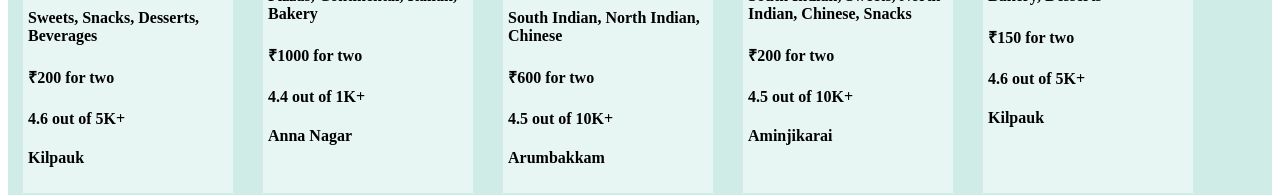
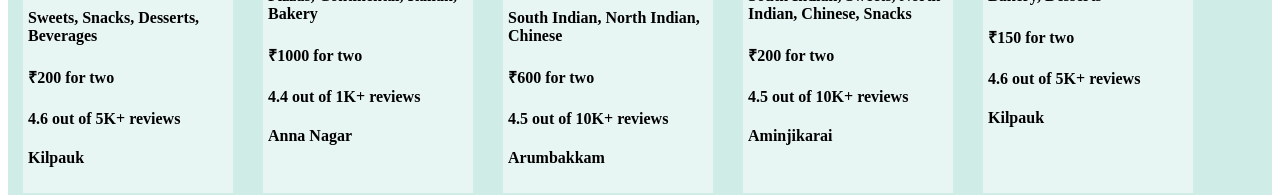
Before and after one commit to vigneishwar/namasteJS, a React (Vite) app: page / in a window 1280 px wide. Shown: the part 401-596 px from the top of the page. Built offline with nearby package versions, Linux system fonts and the light colour scheme.

Commit message:
moved app.js to src folder

```diff
--- a/index.html
+++ b/index.html
@@ -17,7 +17,7 @@
 
   <body>
     <div id="root" class="root"></div>
-    <script type="module" src="./App.js"></script>
+    <script type="module" src="./src/App.js"></script>
     <!-- <script>
         const heading = document.createElement("h1");
         heading.innerHTML = "Hello from JS";
--- a/App.js
+++ b/src/App.js
@@ -1,6 +1,6 @@
 import React from 'react';
 import ReactDOM from 'react-dom/client';
-import logo from './images/logo.png';
+import logo from '../images/logo.png';
 import { FontAwesomeIcon } from '@fortawesome/react-fontawesome';
 import {
   faHouse,
@@ -50,7 +50,7 @@ const RestaurantCard = (props) => {
     avgRating,
     totalRatingsString,
     areaName,
-    cloudinaryImageId
+    cloudinaryImageId,
   } = info;
   return (
     <div className="res-card">
@@ -62,7 +62,7 @@ const RestaurantCard = (props) => {
       <h3>{name}</h3>
       <h4>{cuisines.join(", ")}</h4>
       <h4>{costForTwo}</h4>
-      <h4>{avgRating} out of {totalRatingsString}</h4>
+      <h4>{avgRating} out of {totalRatingsString} reviews</h4>
       <h4>{areaName}</h4>
     </div>
   );
```
